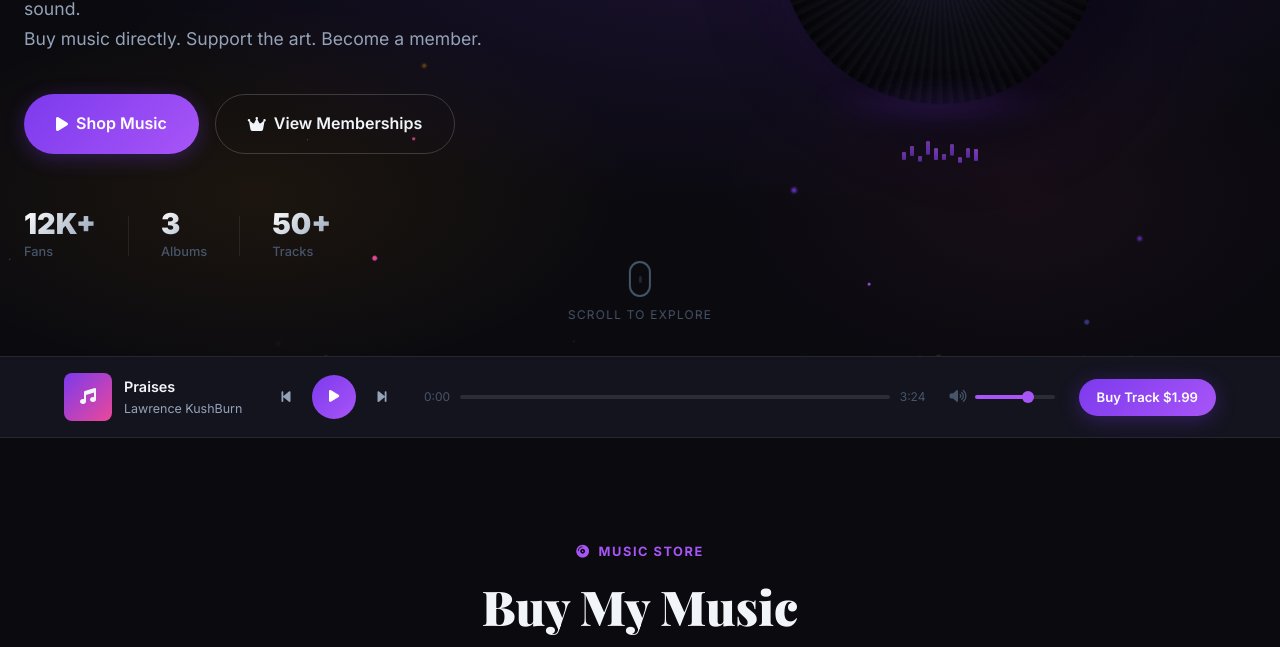
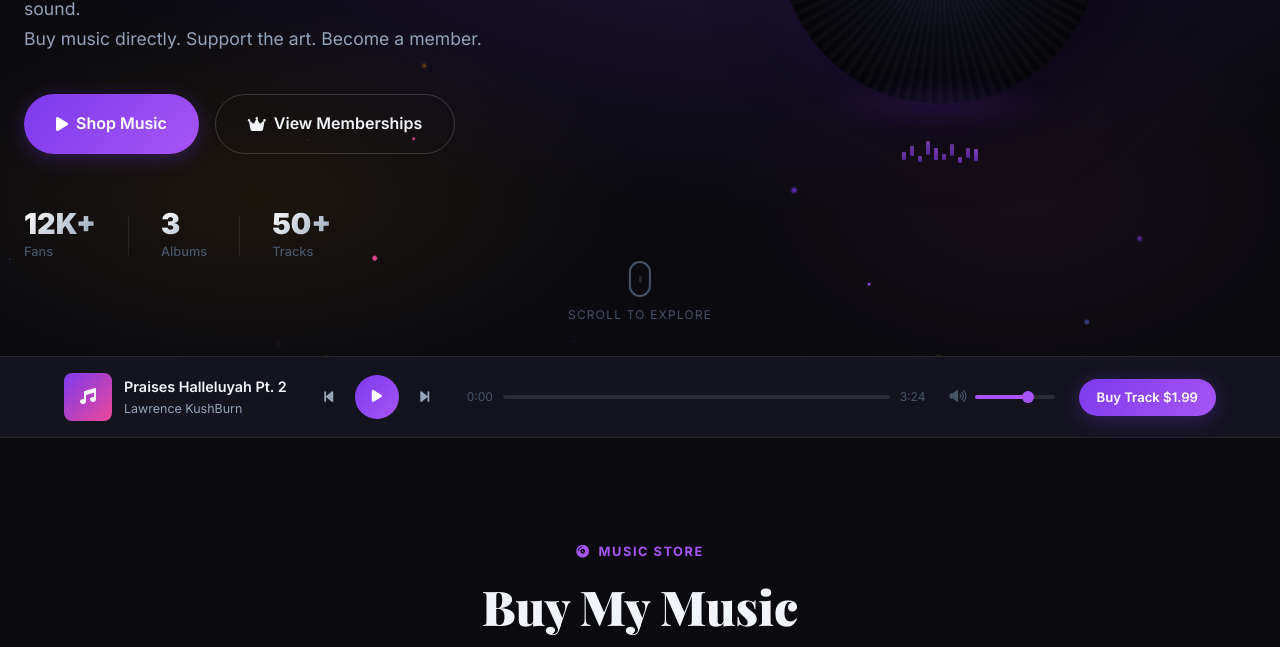
Before and after one commit to daadfilms/brothersparkmusic, a plain HTML site: page index.html in a window 1280 px wide. Shown: the part 444-1091 px from the top of the page. Drawn offline with nearby package versions, Linux system fonts and the light colour scheme; no server answers; files whose address does not match are found by name.

Commit message:
Update index.html

```diff
--- a/index.html
+++ b/index.html
@@ -112,7 +112,7 @@
           <div class="art-placeholder"><i class="fas fa-music"></i></div>
         </div>
         <div class="player-meta">
-          <span class="player-track">Praises</span>
+          <span class="player-track">Praises Halleluyah Pt. 2</span>
           <span class="player-artist">Lawrence KushBurn</span>
         </div>
       </div>
```
